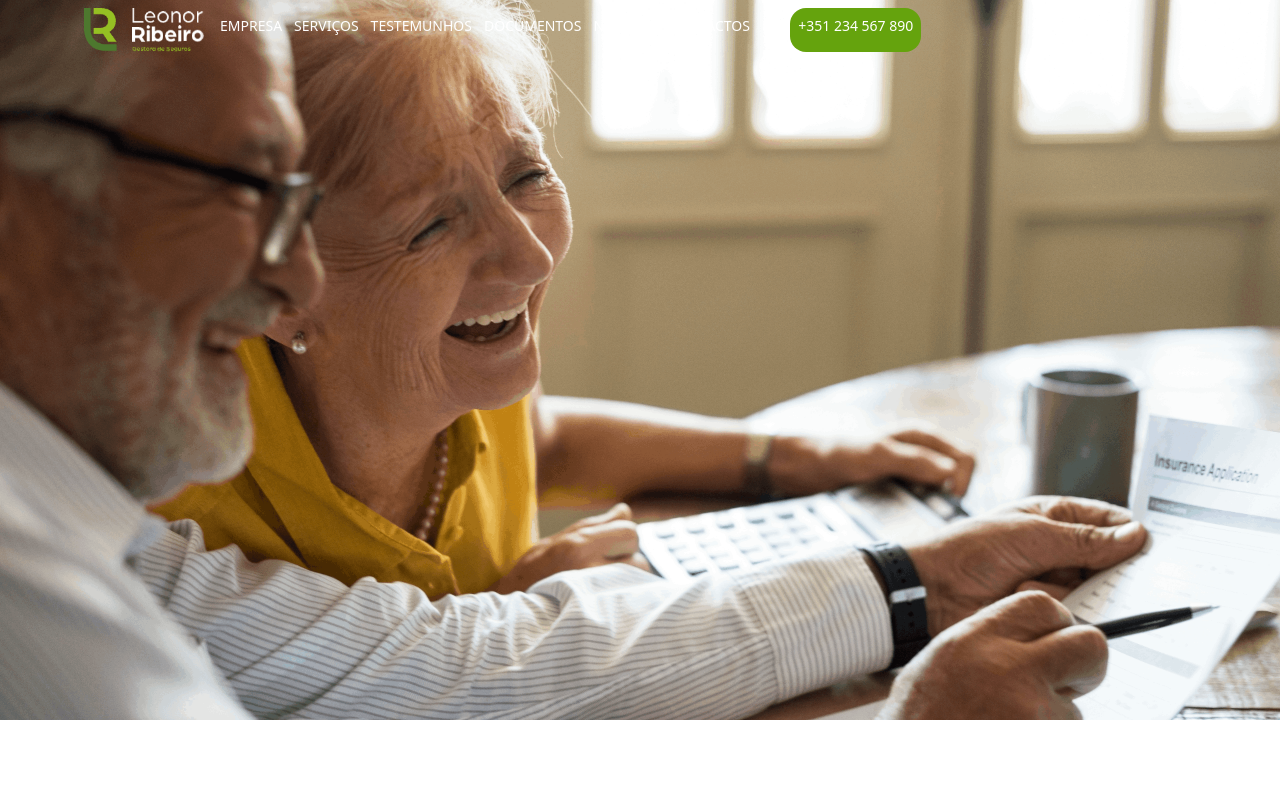
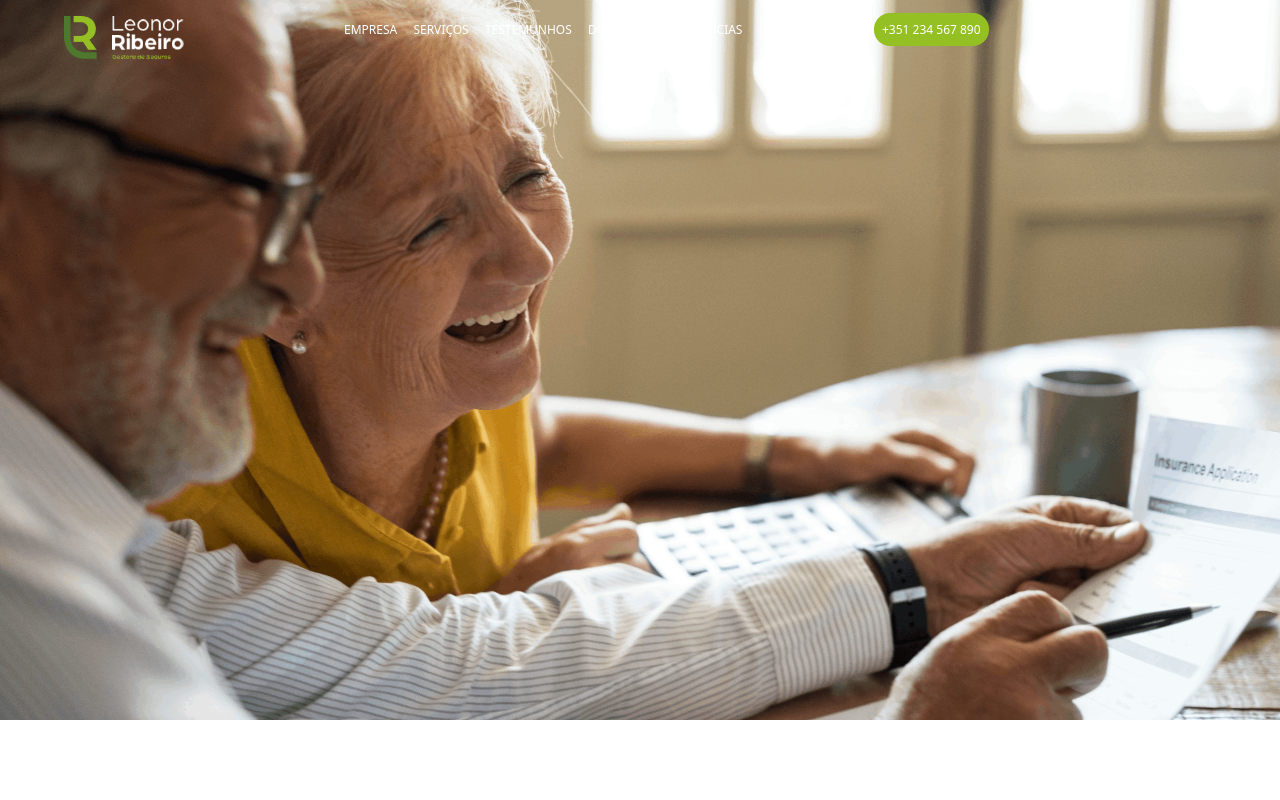
Before and after one commit to yeeydu/Leonor-Frontend-Project, a website: page index.html in a window 1280 px wide. Shown: the top 800 px of the page. Drawn offline with nearby package versions, Linux system fonts and the light colour scheme; files that its build step writes are made by us from their sources.

Commit message:
nav style

```diff
--- a/navbar.html
+++ b/navbar.html
@@ -1,28 +1,24 @@
-<header class="header flex justify-between px-5 py-2 mx-16 font-Arboria absolute ">
-  <a href="/" class="logo text-4xl text-lime-600 font-bold">
+<header class="header flex justify-between py-4 mx-16   font-arboria absolute ">
+    <div class="flex-col  mr-40">
+      <a href="/" class="logo">
         <img src="img/leonor-logo.png" alt="Leonor" width="120px">
       </a>
+    </div>
 
-  <nav
-    class="nav absolute flex flex-col justify-end shadow-md w-[50%] h-full right-0 px-4 md:static md:h-auto md:w-auto md:flex-row md:shadow-none duration-500 text-white"
-  >
-    <button
-      class="close-nav relative top-0 right-0 text-right text-3xl lg:hidden md:hidden"
-    >
+    <nav class="nav flex-col relative shadow-md w-[50%] h-full right-0   md:static md:h-auto md:w-auto md:flex-row md:shadow-none duration-500 text-white">
+      <button class="close-nav  top-0 right-0 text-right text-3xl lg:hidden md:hidden">
         <i class="fa-solid fa-xmark"></i>
       </button>
-
-    <a href="#" class="text-sm nav-link my-2 md:mr-3 hover:text-lime-600">EMPRESA</a>
-    <a href="#" class="text-sm nav-link my-2 md:mr-3 hover:text-lime-600">SERVIÇOS</a>
-    <a href="#" class="text-sm nav-link my-2 md:mr-3 hover:text-lime-600">TESTEMUNHOS</a>
-    <a href="#" class="text-sm nav-link my-2 md:mr-3 hover:text-lime-600">DOCUMENTOS</a>
-    <a href="#" class="text-sm nav-link my-2 md:mr-3 hover:text-lime-600">NOTICIAS</a>
-    <a href="#" class="text-sm nav-link my-2 md:mr-3 hover:text-lime-600">CONTACTOS</a>
-    <a href="#" class="text-sm nav-link my-2 md:mr-3 hover:text-lime-600">PT</a>
-    <a href="#" class="text-sm nav-link p-2 bg-lime-600  rounded-2xl">+351 234 567 890</a>
+      <a href="#" class="nav-link text-xs md:mr-3 hover:text-custom-green-1">EMPRESA</a>
+      <a href="#" class="nav-link text-xs md:mr-3 hover:text-custom-green-1">SERVIÇOS</a>
+      <a href="#" class="nav-link text-xs md:mr-3 hover:text-custom-green-1">TESTEMUNHOS</a>
+      <a href="#" class="nav-link text-xs md:mr-3 hover:text-custom-green-1">DOCUMENTOS</a>
+      <a href="#" class="nav-link text-xs md:mr-3 hover:text-custom-green-1">NOTICIAS</a>
+      <a href="#" class="nav-link text-xs md:mr-3 hover:text-custom-green-1">CONTACTOS</a>
+      <a href="#" class="nav-link text-xs md:mr-3 hover:text-custom-green-1">PT</a>
+      <a href="#" class="nav-link text-xs p-2 bg-custom-green-1  rounded-2xl">+351 234 567 890</a>
     </nav>
-
-  <button class="show-nav text-3xl cursor-pointer lg:hidden md:hidden">
+    <button class="show-nav cursor-pointer lg:hidden md:hidden">
       <i class="fa-solid fa-bars"></i>
     </button>
 </header>
```
Also changed, not shown: css/styles.css. Lines whose indentation alone changed are shown as unchanged.
